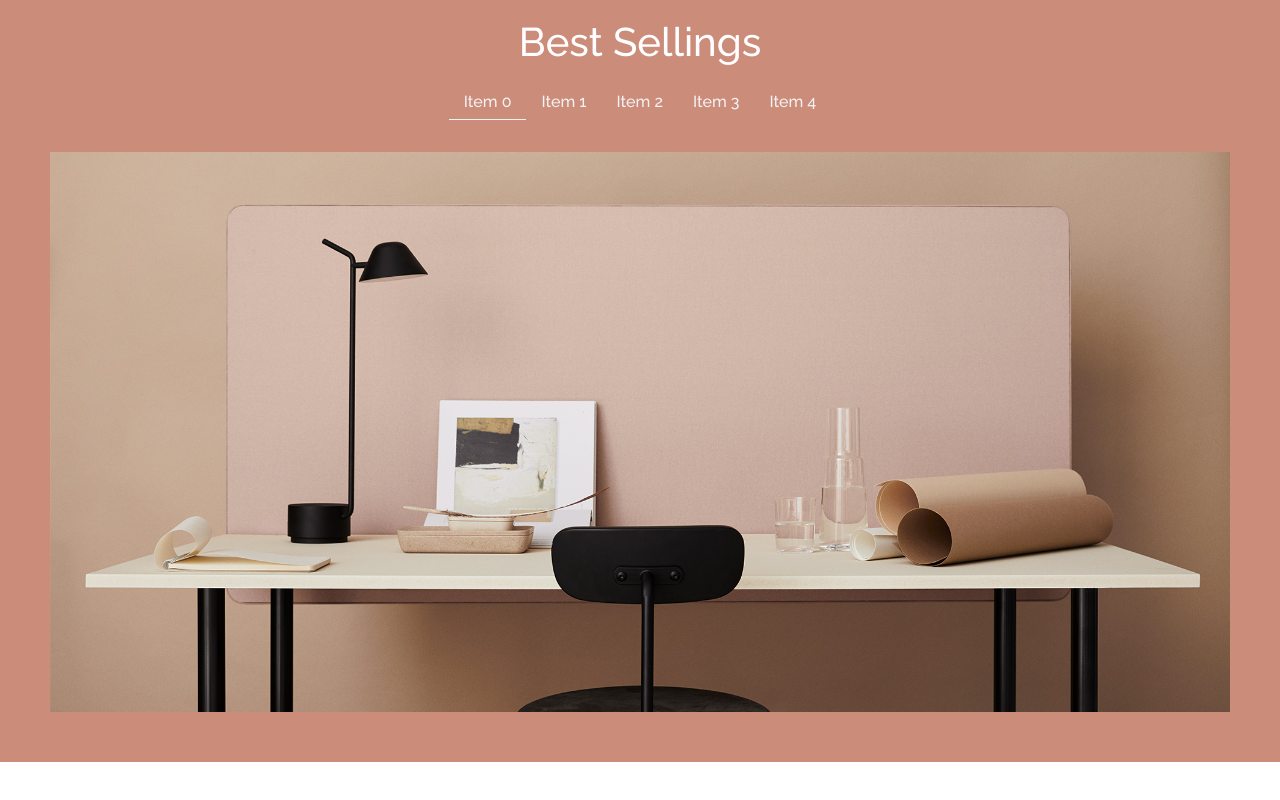
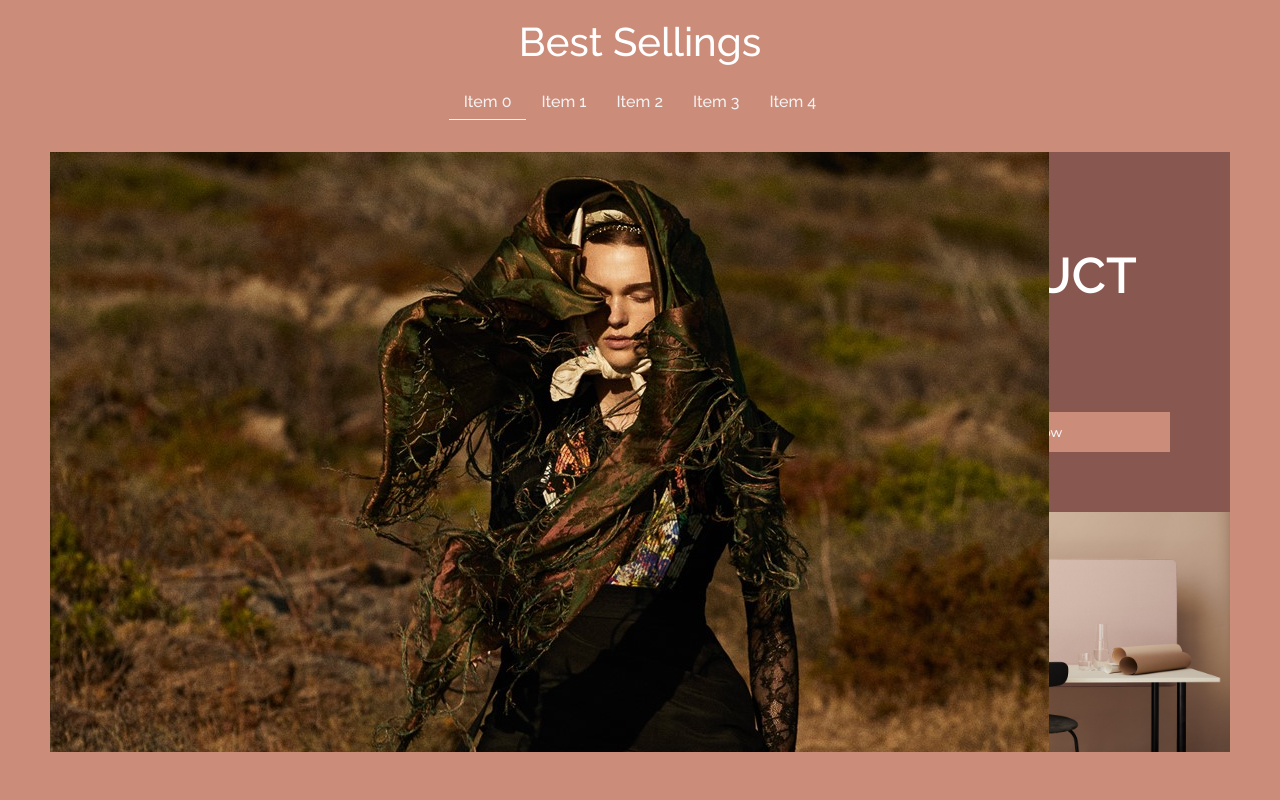
Before and after one commit to fatema-khalaf/React-online-store, a React (Create React App) app: page / in a window 1280 px wide. Shown: the part 828-1628 px from the top of the page. Before the commit the page ends 1590 px from the top, so only its background shows below. Built offline with nearby package versions, Linux system fonts and the light colour scheme.

Commit message:
Create DetailedProductCard component

```diff
--- /dev/null
+++ b/src/components/DetailedProductCard.js
@@ -0,0 +1,55 @@
+import styles from "../theme/main.module.scss";
+import image3 from "../assets/image3.jpg";
+import AwesomeSlider from "react-awesome-slider";
+import "react-awesome-slider/dist/custom-animations/cube-animation.css";
+import image4 from "../assets/image4.jpg";
+import image5 from "../assets/image5.webp";
+import image6 from "../assets/image6.jpg";
+import image7 from "../assets/image7.jpg";
+import withAutoplay from "react-awesome-slider/dist/autoplay";
+import AwesomeSliderStyles from "react-awesome-slider/src/styles";
+
+const DetailedProductCard = () => {
+  const AutoplaySlider = withAutoplay(AwesomeSlider);
+  const data = {
+    name: "Product Name",
+    brand: "brand",
+    thambnail: image3,
+    link: "#",
+    images: [image4, image5, image7],
+  };
+
+  return (
+    <div className={styles["card"]}>
+      <div className={styles["card__slider"]}>
+        <AutoplaySlider
+          play={true}
+          cancelOnInteraction={true} // should stop playing on user interaction
+          interval={2000}
+          bullets={false}
+          fillParent={true}
+          animation="openAnimation"
+          AwesomeSliderStyles
+        >
+          {data.images.map((img) => (
+            <div data-src={img} />
+          ))}
+        </AutoplaySlider>
+      </div>
+      <div className={styles["card__info"]}>
+        <div className={styles["card__info--inner"]}>
+          <div className={styles["card__info--inner--animate"]}>
+            <span className={styles["body-2"]}>{data.brand} </span>
+            <h3 className={styles["h3"]}>{data.name}</h3>
+            <span className={styles["body-2"]}>Best selling this month</span>
+            <button className={styles["btn"]}>Buy now</button>
+          </div>
+        </div>
+      </div>
+      <div className={styles["card__image"]}>
+        <img src={image3} />
+      </div>
+    </div>
+  );
+};
+export default DetailedProductCard;
--- a/src/components/tabs/BestSellerTabs.js
+++ b/src/components/tabs/BestSellerTabs.js
@@ -1,19 +1,8 @@
 import styles from "../../theme/main.module.scss";
-import AwesomeSlider from "react-awesome-slider";
-import AwesomeSliderStyles from "react-awesome-slider/src/styles";
-import image3 from "../../assets/image3.jpg";
-import image4 from "../../assets/image4.jpg";
-import image5 from "../../assets/image5.webp";
-import image6 from "../../assets/image6.jpg";
-import image7 from "../../assets/image7.jpg";
-import image8 from "../../assets/image8.jpg";
-import CoreStyles from "react-awesome-slider/src/core/styles.scss";
-import AnimationStyles from "react-awesome-slider/src/styled/fold-out-animation/fold-out-animation.scss";
-import { Tab, Tabs, TabList, TabPanel } from "react-tabs";
-import "../../App.css";
 import { useState } from "react";
 import dataSlider from "./dataSlider";
 import "./slide.css";
+import DetailedProductCard from "../DetailedProductCard";
 
 const BestSellerTabs = () => {
   const [slideIndex, setSlideIndex] = useState(1);
@@ -44,7 +33,6 @@ const BestSellerTabs = () => {
         {Array.from({ length: 5 }).map((item, index) => (
           <p
             onClick={() => moveDot(index + 1)}
-            // className={`slideIndex === index + 1 ? dot active : dot"`}
             className={`${styles["tab-header__link"]} ${styles["h5"]} ${
               slideIndex === index + 1 && styles["tab-header__link--active"]
             }`}
@@ -58,11 +46,11 @@ const BestSellerTabs = () => {
           return (
             <div
               key={obj.id}
-              className={
-                slideIndex === index + 1 ? "slide active-anim" : "slide"
-              }
+              className={`${styles["tab"]} ${
+                slideIndex === index + 1 && styles["tab__active"]
+              }`}
             >
-              <img src={image3} />
+              <DetailedProductCard />
             </div>
           );
         })}
--- a/src/components/tabs/slide.css
+++ b/src/components/tabs/slide.css
@@ -1,52 +1,5 @@
-.container-slider {
-    width: 100%;
-    height: 70vh;
-    position: relative;
-    overflow: hidden;
-    /* box-shadow: 0 10px 20px rgba(0, 0, 0, 0.2); */
-  }
-  @media screen and (max-width: 700px){
-    .container-slider {
-      margin: 100px 10px 0;
-    }
-  }
-  .slide {
-    width: 100%;
-    height: 100%;
-    position: absolute;
-    opacity: 0;
-    transform: translateX(100%);
-    transition: all ease-in-out 0.4s;
-  }
-  .slide img {
-    width: 100%;
-    height: 100%;
-    object-fit: cover;
-  }
-  .active-anim {
-    transform: translateX(0);
-    opacity: 1;
-  }
 
-  .btn-slide {
-    width: 60px;
-    height: 60px;
-    border-radius: 50%;
-    background: #f1f1f1;
-    border: 1px solid rgba(34, 34, 34, 0.287);
-    position: absolute;
-    display: flex;
-    justify-content: center;
-    align-items: center;
-    cursor: pointer;
-  }
-
-  .btn-slide img {
-    width: 25px;
-    height: 25px;
-    pointer-events: none;
-  }
-  .prev {
+   .prev {
     top: 50%;
     left: 20px;
     transform: translateY(-60%);
@@ -56,23 +9,3 @@
     right: 20px;
     transform: translateY(-60%);
   }
-
-
-  .container-dots {
-    position: absolute;
-    bottom: 10px;
-    left: 50%;
-    transform: translateX(-50%);
-    display: flex;
-  }
-  .dot {
-    width: 20px;
-    height: 20px;
-    border-radius: 50%;
-    border: 3px solid #f1f1f1;
-    margin: 0 5px;
-    background: #f1f1f1;
-  }
-  .dot.active {
-    background: rgb(32, 32, 32);
-  }
--- /dev/null
+++ b/src/theme/_button.scss
@@ -0,0 +1,20 @@
+@import 'base';
+
+.btn {
+    background-color: $color-secondary;
+    color:$color-grey-mid-light;
+    border: none;
+    border-radius: 0;
+    font-family: $font-display;
+    font-size: 1.3rem;
+    width: 100%;
+    padding: 1.2rem 2rem;
+    cursor: pointer;
+    animation: smoothupSpan .7s ease-out .7s;
+    &:hover {
+        background-color: rgba(#fff, .05);
+    }
+    &:active{
+        background-color: $color-secondary;
+    }
+}
--- /dev/null
+++ b/src/theme/_detailedCard.scss
@@ -0,0 +1,118 @@
+@import 'base';
+.card{
+    width: 100%;
+    height: 100%;
+    display: grid;
+    grid-template-columns: repeat(3,1fr);
+    grid-template-rows: repeat(5, 1fr);
+    &__slider{
+        background-color: $color-secondary-dark;
+        grid-column: 1/3;
+        grid-row: 1/-1;
+        position: relative;
+        @media only screen and (max-width: $bp-medium) {
+            grid-column: 1/-1;
+            grid-row: 1/4;        }
+    }
+    &__info{
+        grid-column: 3/4;
+        grid-row: 1/4;
+        background-color:$color-grey-light-1;
+        @media only screen and (max-width: $bp-medium) {
+            grid-column: 1/3;
+            grid-row: 4/6;
+        }
+        @media only screen and (max-width: $bp-small) {
+            grid-column: 1/-1;
+            grid-row: 4/6;
+        }
+        &--inner{
+            background-color: $color-secondary-dark;
+            width: 100%;
+            height: 100%;
+            animation: trans .5s ease-out ;
+           &--animate{
+                width: 100%;
+                height: 100%;
+                display: flex;
+                padding: 6rem;
+                flex-direction: column;
+                justify-content: space-between;
+                align-items: flex-start;
+                text-align: start;
+                animation: appear .8s ease-out;
+                @media only screen and (max-width: $bp-medium) {
+                    padding: 3rem;
+                }
+
+                span{
+                    animation: smoothupSpan .4s ease-out .6s;
+                }
+                span:last-of-type {
+                    animation: smoothupSpan .7s ease-out .6s;
+                  }
+                h3{
+                    animation: smoothup .5s ease-out .7s;
+                }
+            }
+
+    }
+
+    }
+    &__image{
+        grid-column: 3/4;
+        grid-row: 4/6;
+        @media only screen and (max-width: $bp-small) {
+            display: none;
+        }
+img{
+    width: 100%;
+    height: 100%;
+}
+        }
+}
+@keyframes trans {
+    0%{
+        transform: translateX(100%);
+    }
+    100%{
+        transform: translateX(0);
+    }
+
+}
+@keyframes smoothup {
+    0%{
+        opacity: 0;
+        transform: translateY(100%);
+    }
+    100%{
+        opacity: 1;
+        transform: translateY(0);
+    }
+}
+
+@keyframes smoothupSpan {
+    0%{
+        opacity: 0;
+        transform: translateY(400%);
+    }
+    100%{
+        opacity: 1;
+        transform: translateY(0);
+    }
+}
+@keyframes appear {
+    0%{
+        opacity: 0;
+    }
+    40%{
+        opacity: 0;
+    }
+    90%{
+        opacity: 0;
+    }
+    100%{
+        opacity: 1;
+    }
+
+}
--- a/src/theme/_tabs.scss
+++ b/src/theme/_tabs.scss
@@ -34,7 +34,19 @@
 .container-slider {
     width: 100%;
     height: 70vh;
+    min-height: 60rem;
     position: relative;
     overflow: hidden;
-    // box-shadow: 0 10px 20px rgba(0, 0, 0, 0.2);
   }
+.tab {
+    width: 100%;
+    height: 100%;
+    position: absolute;
+    opacity: 0;
+    transform: translateX(100%);
+    transition: all ease-in-out 0.4s;
+    &__active{
+        transform: translateX(0);
+        opacity: 1;
+    }
+  }
--- a/src/theme/_typography.scss
+++ b/src/theme/_typography.scss
@@ -31,8 +31,10 @@
 
 .h3 {
     @extend %heading;
-    font-size: 1.6rem;
-    color: $color-primary;
+    font-size: 5rem;
+    line-height: 1;
+    font-weight: 600;
+    color: $color-grey-light-0;
     text-transform: uppercase;
 }
 
@@ -74,23 +76,6 @@
     &--dark { color: $color-grey-dark-1; }
 }
 
-.btn {
-    background-color: $color-primary;
-    color: #fff;
-    border: none;
-    border-radius: 0;
-    font-family: $font-display;
-    font-size: 1.5rem;
-    text-transform: uppercase;
-    padding: 1.8rem 3rem;
-    cursor: pointer;
-    transition: all .2s;
-
-    &:hover {
-        background-color: $color-primary-dark;
-    }
-}
-
 .mb-sm { margin-bottom: 2rem; }
 .mb-md { margin-bottom: 3rem; }
 .mb-lg { margin-bottom: 4rem; }
--- a/src/theme/main.module.scss
+++ b/src/theme/main.module.scss
@@ -3,6 +3,8 @@
 @import "navbar";
 @import "slider";
 @import "tabs";
+@import "detailedCard";
+@import "button";
 
 @import "sidebar";
 @import "header";
```
